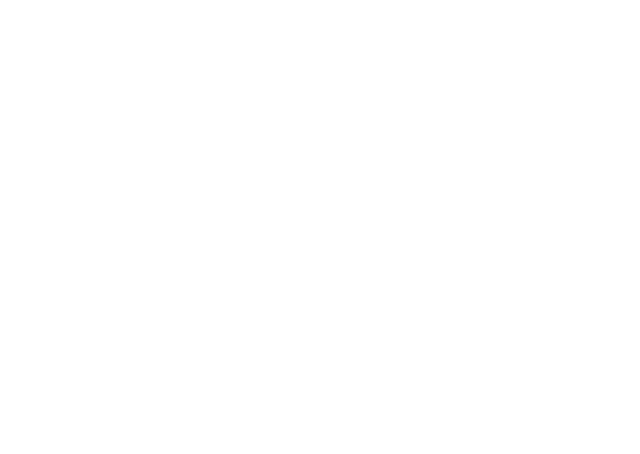
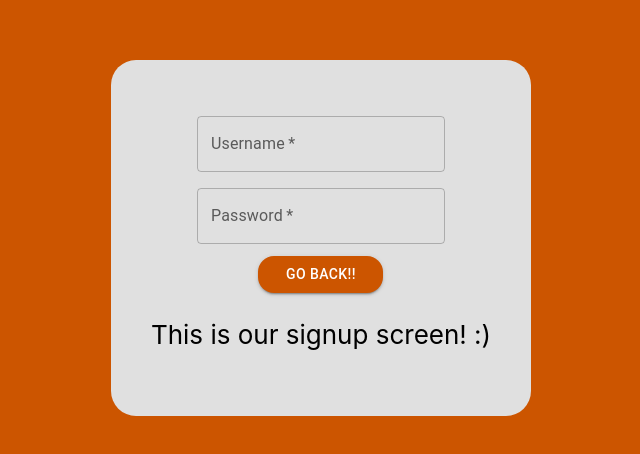
Before and after one commit to The-Wiggles/TheWiggles_ECE461L, a React (Create React App) app in the folder fruit-salad/: page /SignupPage in a window 1280 px wide. Before the commit this address had no page. Shown: the part 162-616 px from the top of the page, without its empty margins (319-959 px from the left). Built offline with nearby package versions, Linux system fonts and the light colour scheme.

Commit message:
Added a sign up page and did some page formatting.

```diff
--- a/fruit-salad/src/App.js
+++ b/fruit-salad/src/App.js
@@ -1,13 +1,14 @@
-import {BrowserRouter, Routes, Route} from 'react-router-dom';
+import {Routes, Route} from 'react-router-dom';
 import LoginPage from './pages/LoginPage';
+import SignupPage from './pages/SignupPage'
 
 function App() {
+
   return (
-    <BrowserRouter>
-      <Routes>
-        <Route exact path='/' element={<LoginPage />}/>
-      </Routes>
-    </BrowserRouter>
+    <Routes>
+      <Route path='/' element={<LoginPage />}/>
+      <Route path='/SignupPage' element={<SignupPage />}/>
+    </Routes>
   );
 }
 
--- a/fruit-salad/src/index.js
+++ b/fruit-salad/src/index.js
@@ -2,12 +2,15 @@ import React from 'react';
 import ReactDOM from 'react-dom/client';
 import './index.css';
 import App from './App';
+import { BrowserRouter } from 'react-router-dom';
 // import reportWebVitals from './reportWebVitals';
 
 const root = ReactDOM.createRoot(document.getElementById('root'));
 root.render(
   <React.StrictMode>
-    <App />
+    <BrowserRouter>
+      <App />
+    </BrowserRouter>
   </React.StrictMode>
 );
 
--- a/fruit-salad/src/pages/LoginPage.css
+++ b/fruit-salad/src/pages/LoginPage.css
@@ -24,8 +24,22 @@
     color: black;
   }
 
+  .LoginButton {
+    padding-left: 50;
+  }
+
   .LoginPage-link {
     color: #61dafb;
+  }
+
+  .column {
+    width: 23%;
+  }
+
+  .row {
+    padding-left: 35%;
+    display: flex;
+    /* clear: both; */
   }
 
   @keyframes LoginPage-logo-spin {
--- a/fruit-salad/src/pages/LoginPage.jsx
+++ b/fruit-salad/src/pages/LoginPage.jsx
@@ -3,12 +3,26 @@ import './LoginPage.css';
 import TextField from '@mui/material/TextField'
 import Box from '@mui/material/Box'
 import { Button } from '@mui/material';
+import { useNavigate } from 'react-router-dom';
 
 function LoginPage() {
+
+  let navigate = useNavigate();
+
+  // Testing function
+  function sayHello() {
+    alert('This button works, but still havent added form submission!');
+  }
+
+  // navigate to sign up page
+  function navigateToSignUpPage() {
+    navigate('/SignupPage');
+  }
+
   return (
     <div className="LoginPage">
       <header className="LoginPage-header">
-        <Box component="loginBox" sx={{p:1, border:'1px dashed grey', bgcolor: '#e0e0e0', borderRadius: '16px'}}>
+        <Box component="loginBox" sx={{p:5, bgcolor: '#e0e0e0', borderRadius: '25px'}}>
         <div>
           <div>
             <TextField required id="username" label="Username" variant="outlined" margin="normal"/>
@@ -16,9 +30,25 @@ function LoginPage() {
           <div>
             <TextField required id="password" label="Password" variant="outlined" margin="dense"/>
           </div>
-          <div>
-            <Button variant="contained" sx={{marginTop: 1, minWidth: 125, border:'1px dashed grey', bgcolor: '#cc5500', borderRadius: '16px', textAlign: "center"}}>Login</Button>
+          <div class="row">
+            <div class="column">
+              <Button variant="contained" onClick={sayHello} sx={{marginTop: 1, minWidth: 120, bgcolor: '#cc5500', borderRadius: '16px'}}>Login</Button>
+            </div>
+            <div class="column">
+              <Button variant="contained" onClick={navigateToSignUpPage} sx={{marginTop: 1, minWidth: 120, bgcolor: '#cc5500', borderRadius: '16px'}}>SignUp</Button>
+            </div>
           </div>
+
+
+          <div class="row">
+            <div class="left">
+            </div>
+            <div class="right">
+            </div>
+          </div>
+
+
+
           <div>
             <p>
               Here is where we will place our login screen to start :)
--- /dev/null
+++ b/fruit-salad/src/pages/SignupPage.css
@@ -0,0 +1,18 @@
+.SignupPage {
+    text-align: center;
+  }
+
+  .SignupPage-header {
+    background-color: #cc5500;
+    min-height: 100vh;
+    display: flex;
+    flex-direction: column;
+    align-items: center;
+    justify-content: center;
+    font-size: calc(10px + 2vmin);
+    color: black;
+  }
+
+  .SignupPage-link {
+    color: #61dafb;
+  }
--- /dev/null
+++ b/fruit-salad/src/pages/SignupPage.jsx
@@ -0,0 +1,44 @@
+import React from 'react';
+import TextField from '@mui/material/TextField'
+import Box from '@mui/material/Box'
+import './SignupPage.css'
+import { Button } from '@mui/material';
+import { useNavigate } from 'react-router-dom';
+// import { Link } from "react-router-dom";
+
+function SignupPage() {
+
+    let navigate = useNavigate();
+
+    // navigate to sign up page
+    function navigateToLoginPage() {
+        navigate('/');
+    }
+
+    return (
+        <div className="SignupPage">
+          <header className="SignupPage-header">
+            <Box component="signupBox" sx={{p:5, bgcolor: '#e0e0e0', borderRadius: '25px'}}>
+            <div>
+              <div>
+                <TextField required id="username" label="Username" variant="outlined" margin="normal"/>
+              </div>
+              <div>
+                <TextField required id="password" label="Password" variant="outlined" margin="dense"/>
+              </div>
+            <div>
+                <Button variant="contained" onClick={navigateToLoginPage} sx={{marginTop: 1, minWidth: 125, bgcolor: '#cc5500', borderRadius: '16px'}}>Go Back!!</Button>
+            </div>
+              <div>
+                <p>
+                  This is our signup screen! :)
+                </p>
+              </div>
+            </div>
+            </Box>
+          </header>
+        </div>
+      );
+}
+
+export default SignupPage;
```
